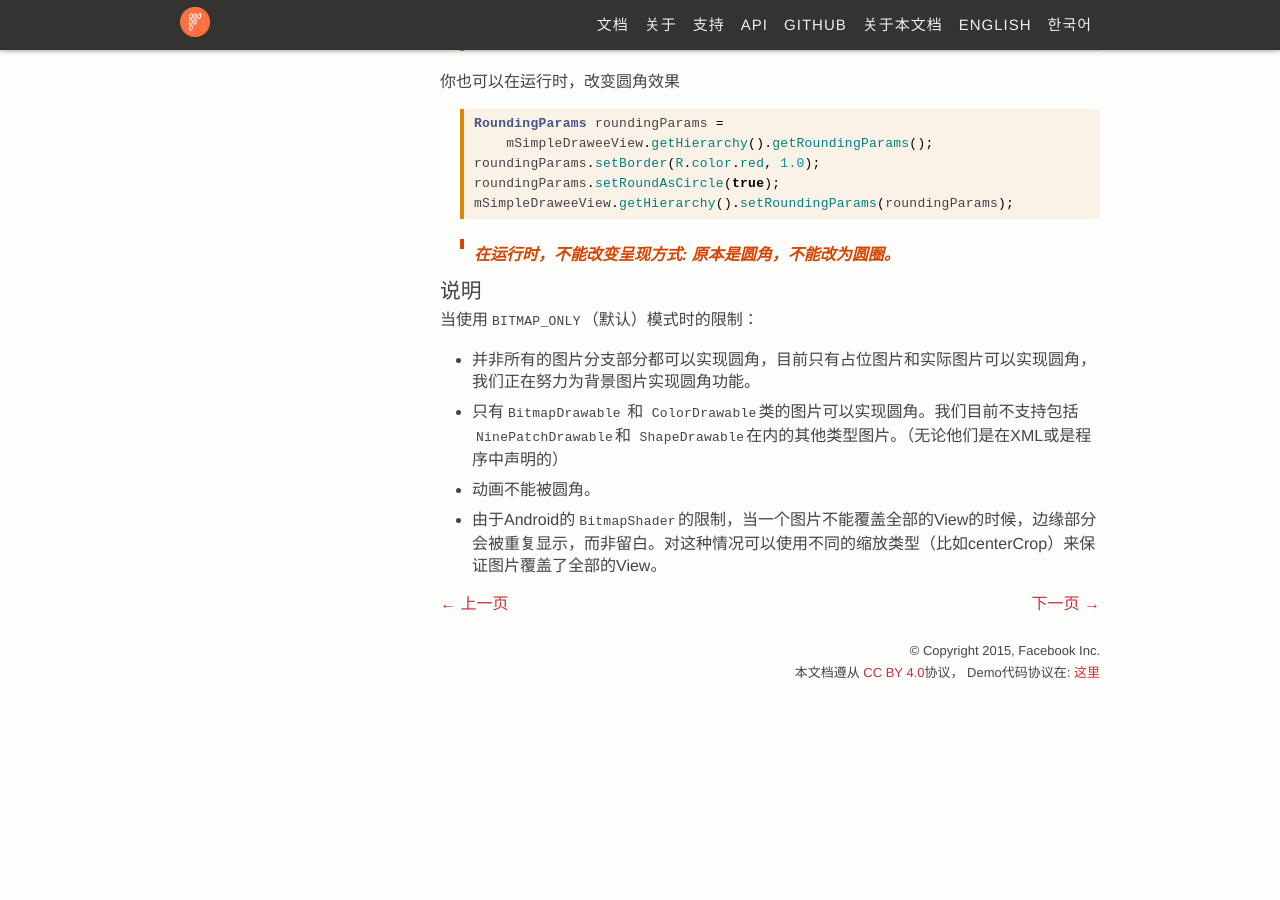
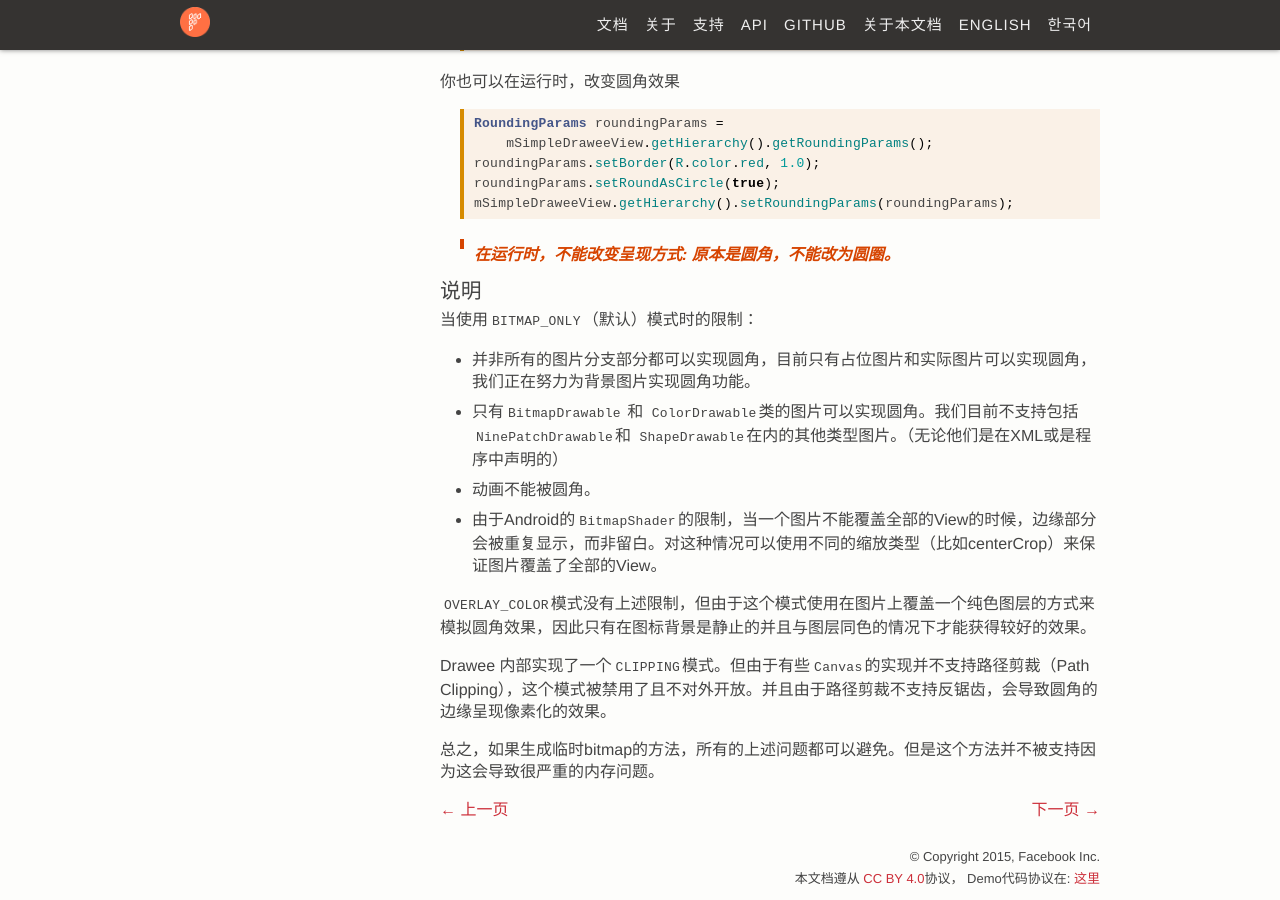
Before and after one commit to liaohuqiu/fresco-docs-cn, a Jekyll site: the page built from docs/01-rounded-corners-and-circles.md, in a window 1280 px wide and 900 px high, scrolled down 1211 px. Built offline with Jekyll 4.4.1, drawn with Linux system fonts in a browser that asks for light colours; Markdown is read by kramdown in place of the engine named in the settings; before the commit the page ends 1905 px from its top, so only the background shows below that.

Commit message:
Update 01-rounded-corners-and-circles.md
add translation.

```diff
--- a/docs/01-rounded-corners-and-circles.md
+++ b/docs/01-rounded-corners-and-circles.md
@@ -75,3 +75,9 @@ mSimpleDraweeView.getHierarchy().setRoundingParams(roundingParams);
 - 只有`BitmapDrawable` 和 `ColorDrawable`类的图片可以实现圆角。我们目前不支持包括`NinePatchDrawable`和 `ShapeDrawable`在内的其他类型图片。（无论他们是在XML或是程序中声明的）
 - 动画不能被圆角。
 - 由于Android的`BitmapShader`的限制，当一个图片不能覆盖全部的View的时候，边缘部分会被重复显示，而非留白。对这种情况可以使用不同的缩放类型（比如centerCrop）来保证图片覆盖了全部的View。
+
+`OVERLAY_COLOR`模式没有上述限制，但由于这个模式使用在图片上覆盖一个纯色图层的方式来模拟圆角效果，因此只有在图标背景是静止的并且与图层同色的情况下才能获得较好的效果。
+
+Drawee 内部实现了一个`CLIPPING`模式。但由于有些`Canvas`的实现并不支持路径剪裁（Path Clipping），这个模式被禁用了且不对外开放。并且由于路径剪裁不支持反锯齿，会导致圆角的边缘呈现像素化的效果。
+
+总之，如果生成临时bitmap的方法，所有的上述问题都可以避免。但是这个方法并不被支持因为这会导致很严重的内存问题。
```
